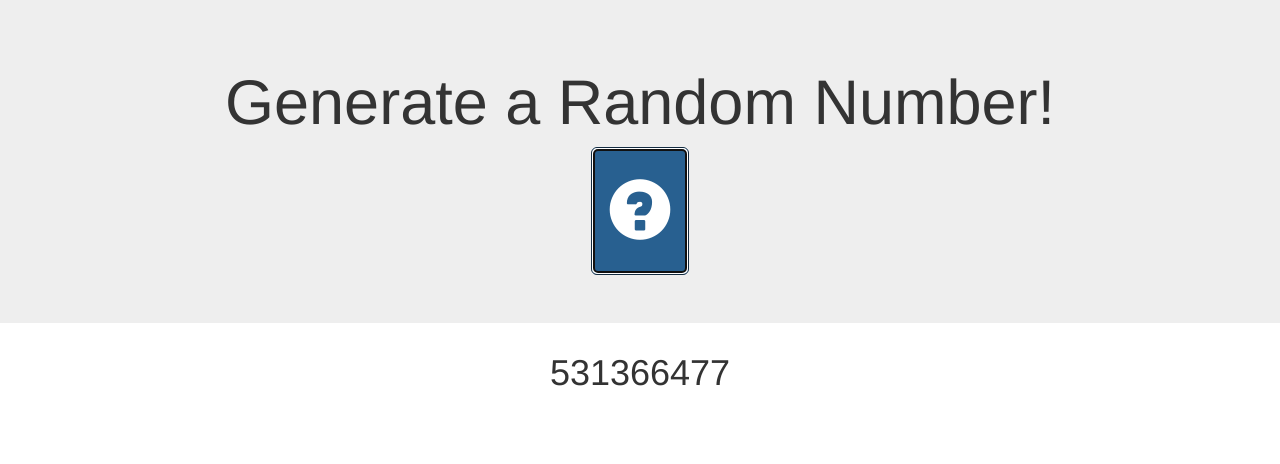
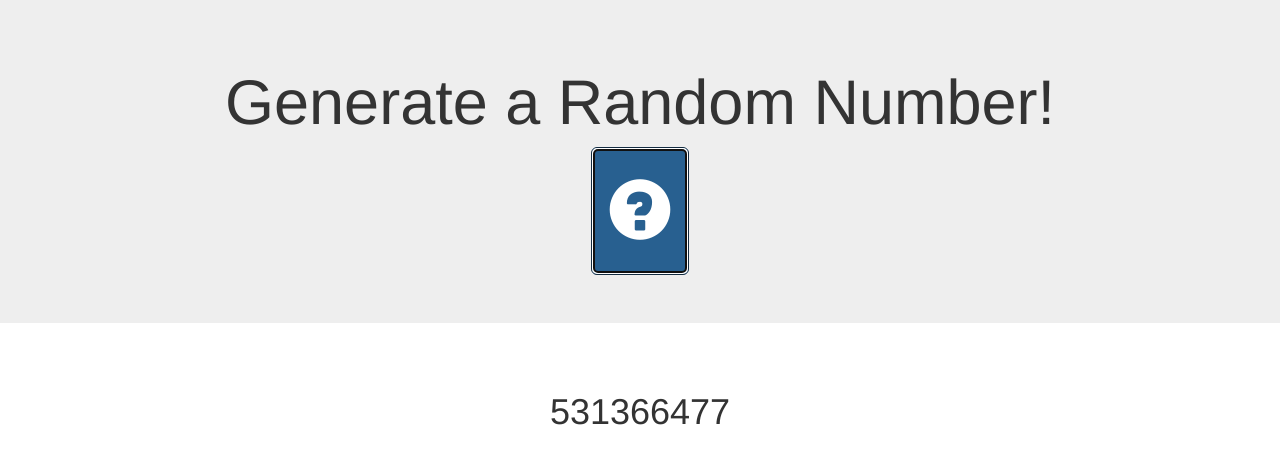
Before and after one commit to mhoppenrath/LotteryNumber, a plain HTML site: page index.html in a window 1280 px wide. Both pictures are taken after a click on the button 639 px from the left and 210 px from the top of the page. Drawn offline with nearby package versions, Linux system fonts and the light colour scheme.

Commit message:
Version 1.0

```diff
--- a/index.html
+++ b/index.html
@@ -41,7 +41,7 @@
       // ...
       $("#random-button").on("click", function() {
        var random = Math.floor(Math.random() * 1000000000);
-        $("#randomNumber").html(random);
+        $("#randomNumber").prepend("<br>" + random);
       });
 
     });
```
